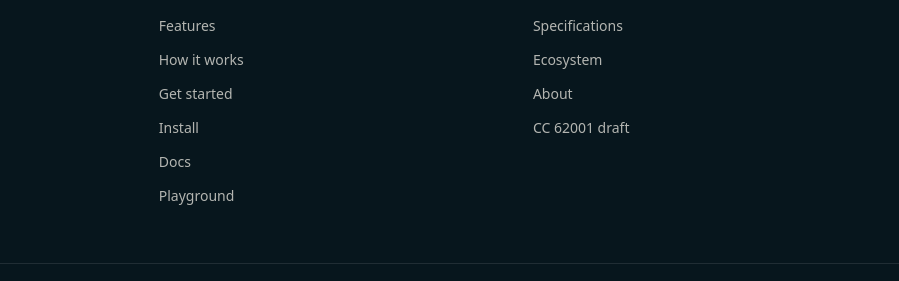
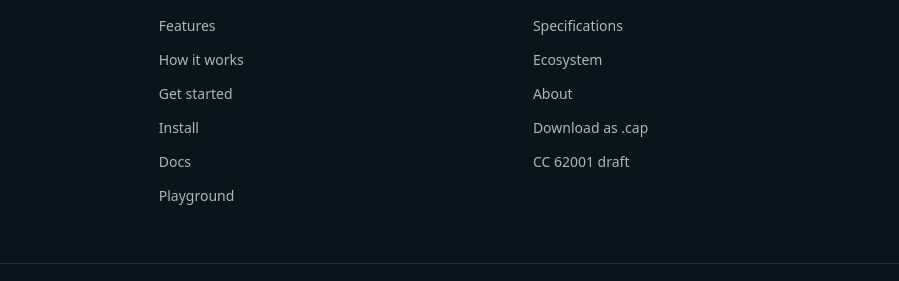
Before and after one commit to capsiums/capsium.github.io, an Astro site: page / in a window 1280 px wide. Shown: the part 3699-3980 px from the top of the page, 381-1280 px from the left. Built offline with nearby package versions, Linux system fonts and the light colour scheme; Astro itself is replaced by a stand-in of ours.

Commit message:
feat(ci): ship the website as a .cap on every release
After the Astro build, the release workflow runs the gem's Astro
converter (capsium convert astro dist/) to produce a Capsium package
directory, then packs it (capsium package pack) to a .cap. The .cap
is attached to the GitHub release on tag pushes, or uploaded as a
workflow artifact on workflow_dispatch.

Adds a 'Download as .cap' footer link pointing at the latest release
asset so visitors can grab the entire site as a Capsium package
loadable in the playground (TODO 16's load-by-URL feature.

This is the dogfooding wedge for TODO 21: the project's own website
ships as a Capsium package, which is the simplest possible proof that
the format works for real sites.

The converter + packer come from the published capsium gem
(gem install capsium), not a path dependency, so the workflow is
independent of any local checkout of the gem repo.
COMMIT
)

```diff
--- a/src/components/Footer.astro
+++ b/src/components/Footer.astro
@@ -19,6 +19,7 @@ const groups = [
       { href: '/specifications', label: 'Specifications' },
       { href: '/ecosystem', label: 'Ecosystem' },
       { href: '/about', label: 'About' },
+      { href: 'https://github.com/capsiums/capsium.github.io/releases/latest', label: 'Download as .cap', external: true },
       { href: 'https://github.com/capsiums/standards', label: 'CC 62001 draft', external: true },
     ],
   },
```
Also changed, not shown: .github/workflows/release.yml (added).
